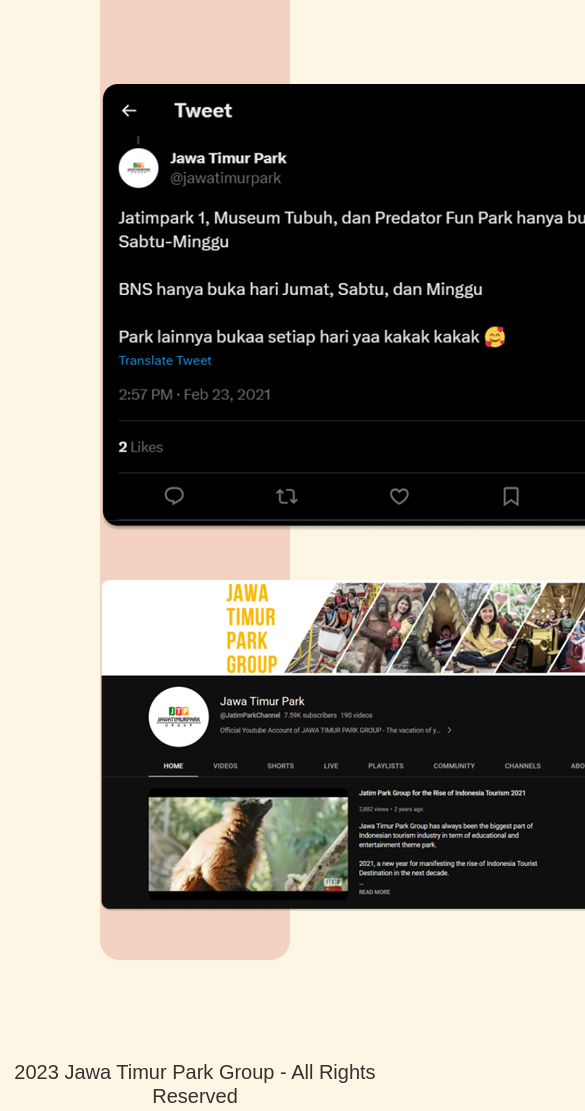
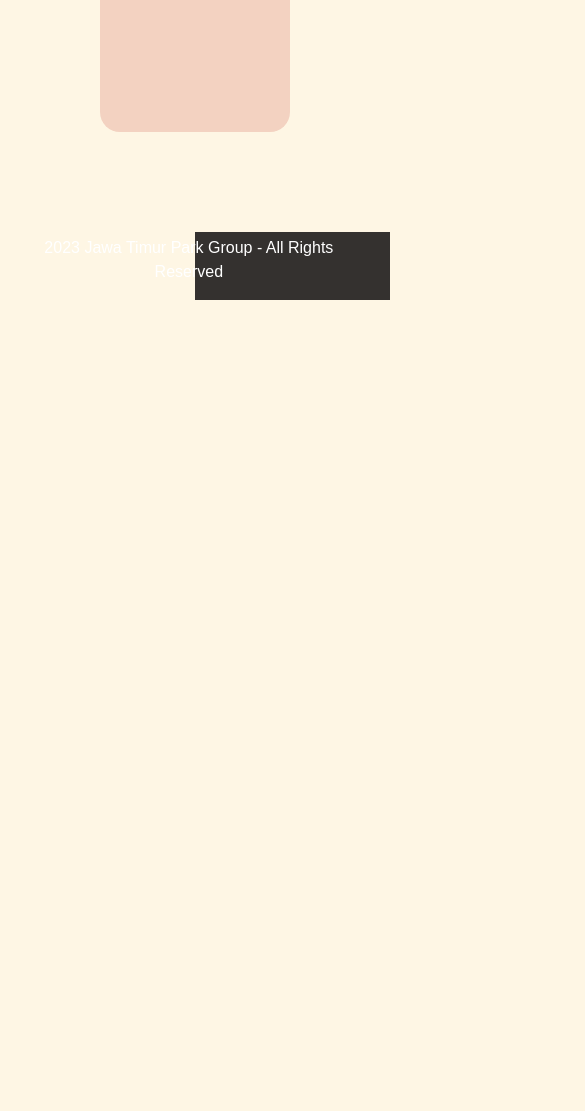
Before and after one commit to rousin1408/jatim-park, a plain HTML site: page index.html in a window 390 px wide. Shown: the part 2233-3344 px from the top of the page, 585 px wide, since content can reach past the window. After the commit the page ends 2533 px from the top, so only its background shows below. Drawn offline with nearby package versions, Linux system fonts and the light colour scheme; grey boxes are pictures that could not be loaded.

Commit message:
commited

```diff
--- a/index.html
+++ b/index.html
@@ -62,17 +62,19 @@
         <iframe src="https://widget.taggbox.com/138543" style="width:100%;height:600px;border:none;"></iframe>
         <br/>
         <br/>
-        <img src="image/twitter.png" class="rounded mx-auto d-block" alt="...">
-        <br/>
-        <br/>
-        <img src="image/youtube.png" class="rounded mx-auto d-block" alt="...">
+
         <br/>
         <br/>
     </div>
 
-    <div class="text-center">
-        <h5 style="color: #34312f;" target="_blank">2023 Jawa Timur Park Group - All Rights Reserved</h5>
-    </div>
+    <footer class="container">
+        <div class="row">
+            <div class="col text-right">
+                <p>2023 Jawa Timur Park Group - All Rights Reserved</p>
+            </div>
+        </div>
+    </footer>
+
 
     <div class="social-media-buttons">
         <a href="#" class="social-media-button">
--- a/style.css
+++ b/style.css
@@ -4,8 +4,8 @@ body {
 }
 
 .circle-image {
-    width: 150px;
-    height: 150px;
+    width: 100px;
+    height: 100px;
     border-radius: 50%;
     overflow: hidden;
 }
@@ -22,6 +22,11 @@ body {
 
 .pl-4 {
     padding-left: 13rem!important;
+}
+
+.img-fluid {
+    width: 350px!important;
+    height: auto!important;
 }
 
 .btn-colour-1 {
@@ -93,3 +98,30 @@ body {
     padding: 100px 0 50px 200px;
     display: block;
 }
+
+footer {
+    position: relative;
+    padding-top: 1%!important;
+    padding-right: 7%!important;
+    color: white!important;
+}
+
+footer::before {
+    content: "";
+    position: absolute;
+    top: 0;
+    right: 0;
+    bottom: 0;
+    left: auto;
+    width: 50%;
+    background-color: #34312f;
+    color: white;
+    /* Warna latar belakang */
+    z-index: -1;
+}
+
+@media (max-width: 767px) {
+    footer .col {
+        text-align: center !important;
+    }
+}
```
